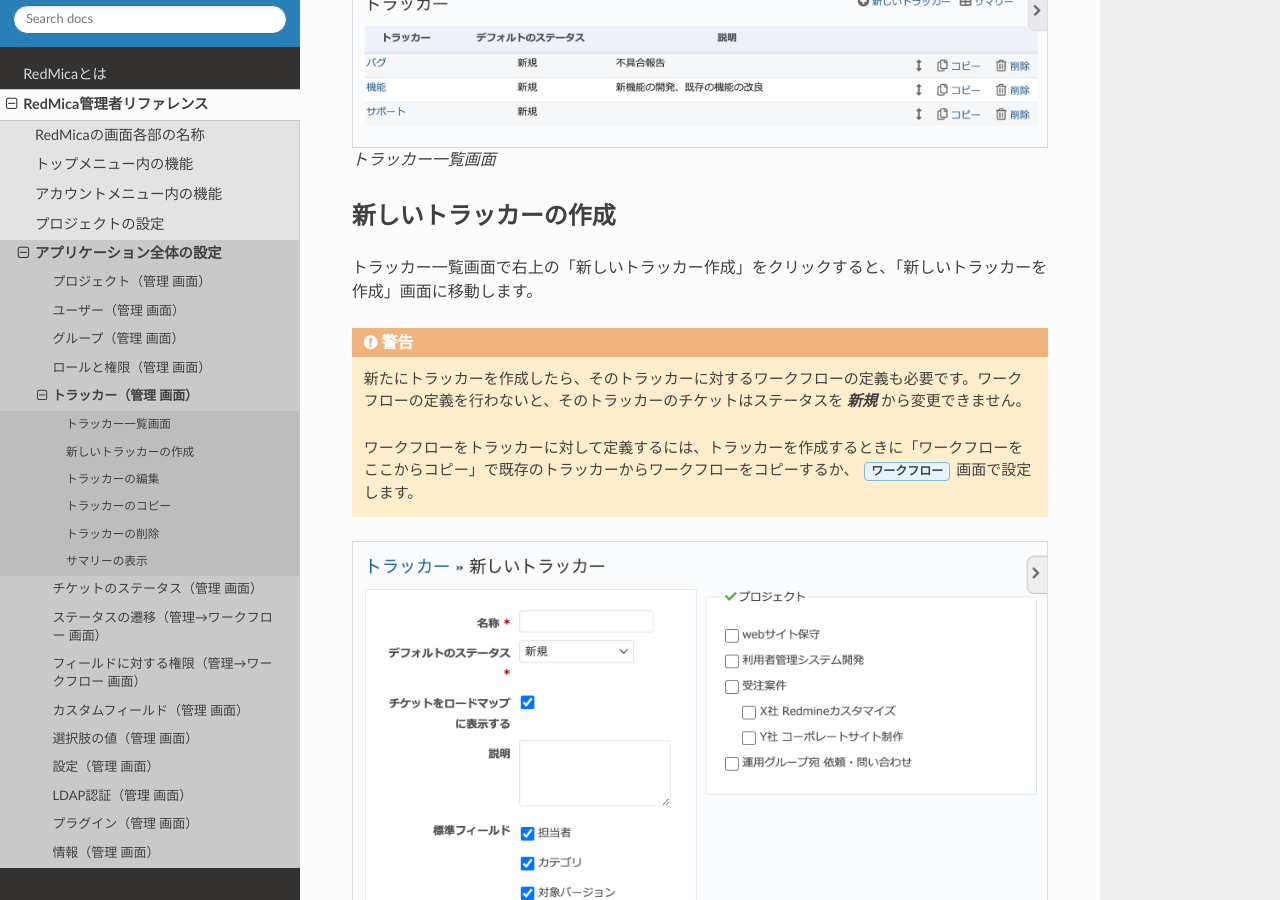
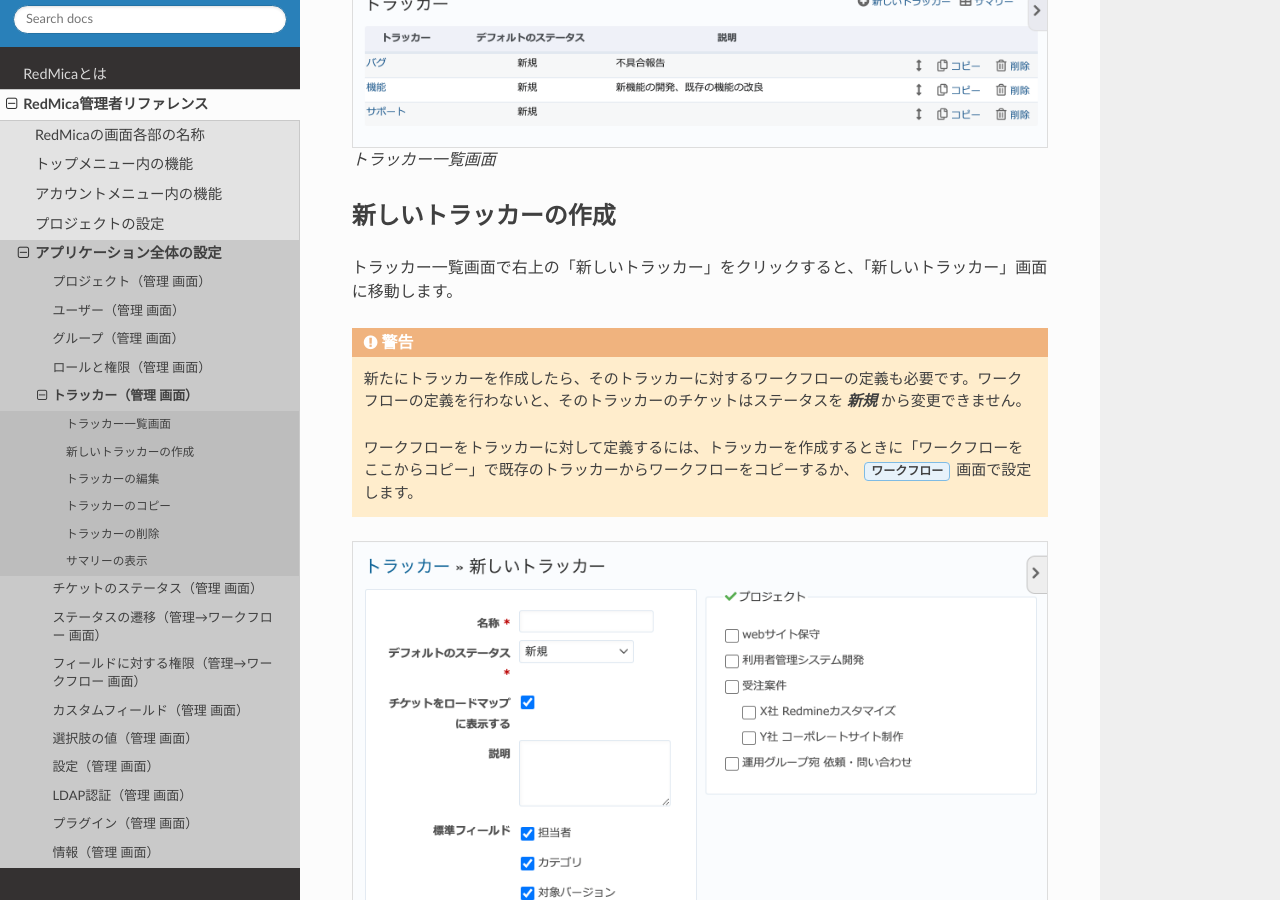
Before and after one commit to redmica/redmica-guide-ja, a Sphinx documentation site: the page built from source/reference/admin/trackers.rst, in a window 1280 px wide and 900 px high, scrolled down 1348 px. Built offline with Sphinx 7.4.7 and the Read the Docs theme 2.0.0, drawn with Linux system fonts in a browser that asks for light colours.

Commit message:
トラッカー作成手順の誤字修正

```diff
--- a/source/reference/admin/trackers.rst
+++ b/source/reference/admin/trackers.rst
@@ -49,7 +49,7 @@
 新しいトラッカーの作成
 **********************
 
-トラッカー一覧画面で右上の「新しいトラッカー作成」をクリックすると、「新しいトラッカーを作成」画面に移動します。
+トラッカー一覧画面で右上の「新しいトラッカー」をクリックすると、「新しいトラッカー」画面に移動します。
 
 .. warning::
   新たにトラッカーを作成したら、そのトラッカーに対するワークフローの定義も必要です。ワークフローの定義を行わないと、そのトラッカーのチケットはステータスを :dfn:`新規` から変更できません。
```
